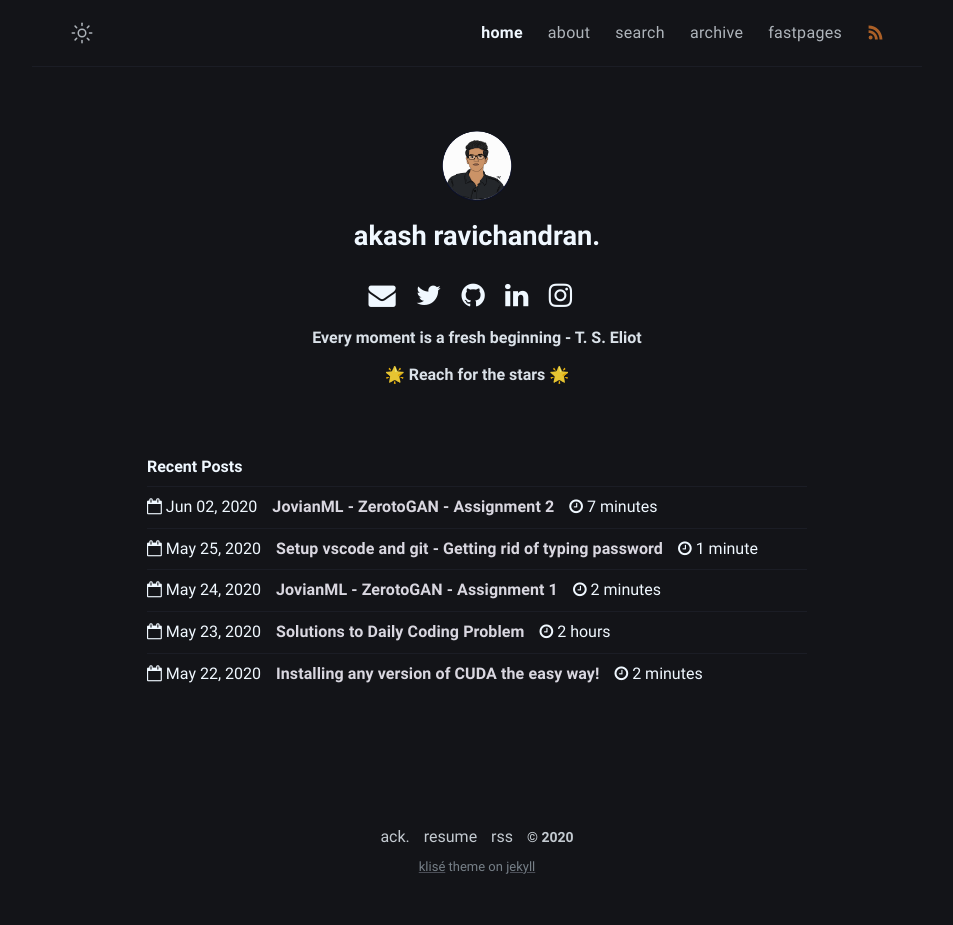
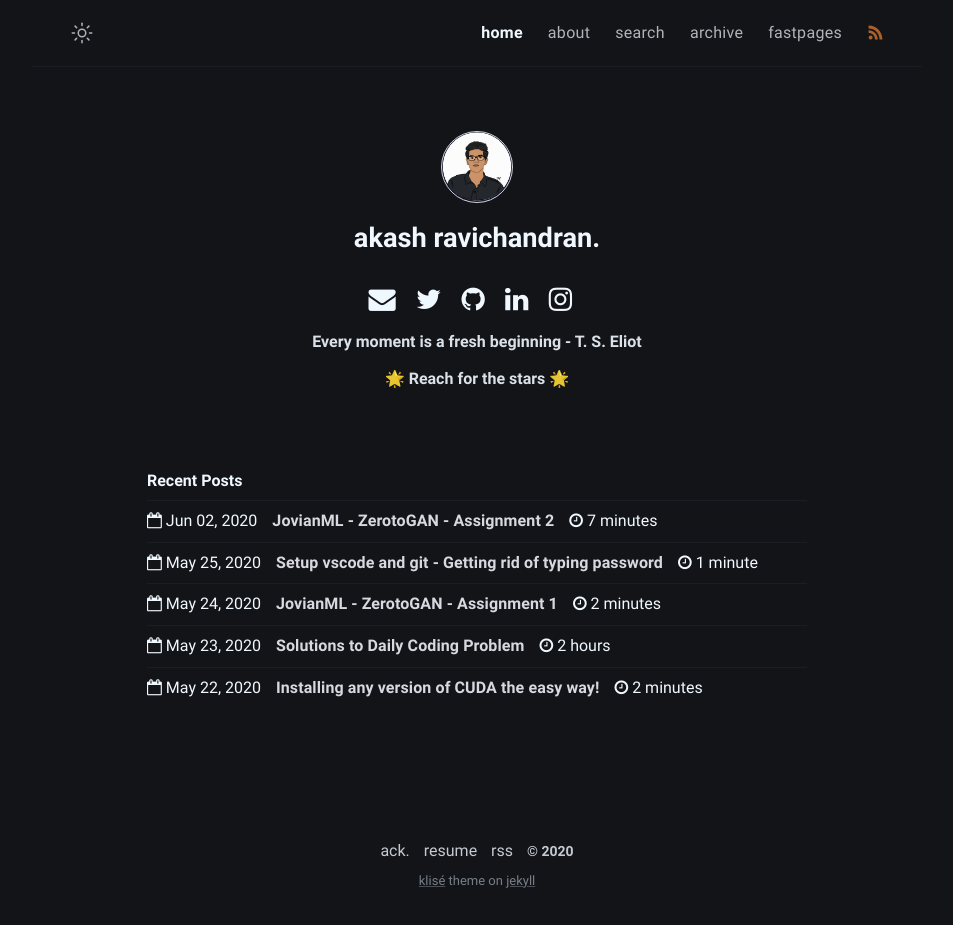
Before and after one commit to akashravichandran/akashravichandran, a Jekyll site: the page built from index.md, in a window 1280 px wide. Shown: the whole page, without its empty margins (163-1116 px from the left). Built offline with Jekyll 4.4.1, drawn with Linux system fonts in a browser that asks for light colours.

Commit message:
some additional features from the original repo

```diff
--- a/_includes/author.html
+++ b/_includes/author.html
@@ -1,9 +1,11 @@
 <div class="author">
-  <img
-    class="author-avatar"
-    src="{{ site.author.avatar }}"
-    alt="{{ site.author.username }}"
-  />
+  <div class="author-avatar-wrapper">
+    <img
+      class="author-avatar"
+      src="{{ site.author.avatar }}"
+      alt="{{ site.author.username }}"
+    />
+  </div>
   <h2 class="author-name">{{ site.author.name }}</h2>
   <h4 class="author-name">{% include social-media-links.html %}</h4>
   <h4 class="author-bio">{{ site.author.bio }} </h4>
--- a/_includes/comments.html
+++ b/_includes/comments.html
@@ -4,7 +4,7 @@
   repo="akashravichandran/akashravichandran.github.io"
   issue-term="pathname"
   label="✨ comment ✨"
-  theme="github-light"
+  theme="github-dark"
   crossorigin="anonymous"
   async
 ></script>
--- a/_sass/klise/_layout.scss
+++ b/_sass/klise/_layout.scss
@@ -183,12 +183,18 @@
   margin-top: 4rem;
   margin-bottom: 4rem;
   text-align: center;
+  display: flex;
+  align-items: center;
+  flex-direction: column;
 
   @include media-query($on-mobile) {
     margin-bottom: 3em;
   }
 
-  .author-avatar {
+.author-avatar-wrapper {
+    border-style: solid;
+    border-width: 1px;
+    border-color:b6b6b6;
     width: 70px;
     height: 70px;
     border-radius: 100%;
@@ -199,6 +205,17 @@
     -webkit-animation: 0.5s ease-in forwards fadein;
     animation: 0.5s ease-in forwards fadein;
     opacity: 1;
+    overflow: hidden;
+  }
+
+  .author-avatar {
+    transition: 0.6s;
+    &:hover {
+      -ms-transform: scale(1.2);
+      -moz-transform: scale(1.2);
+      -webkit-transform: scale(1.2);
+      transform: scale(1.2);
+    }
   }
 
   .author-name {
--- a/assets/js/main.js
+++ b/assets/js/main.js
@@ -11,12 +11,21 @@
     );
 
     function toggleTheme(state) {
+      var utterances = document.querySelector('iframe');
       if (state === "dark") {
         localStorage.setItem("theme", "light");
         root.removeAttribute("data-theme");
+        utterances.contentWindow.postMessage(
+          {type: 'set-theme',theme: 'github-light'},
+          'https://utteranc.es'
+        );
       } else if (state === "light") {
         localStorage.setItem("theme", "dark");
         document.body.setAttribute("data-theme", "dark");
+        utterances.contentWindow.postMessage(
+          {type: 'set-theme',theme: 'github-dark'},
+          'https://utteranc.es'
+        );
       } else {
         initTheme(state);
       }
```
